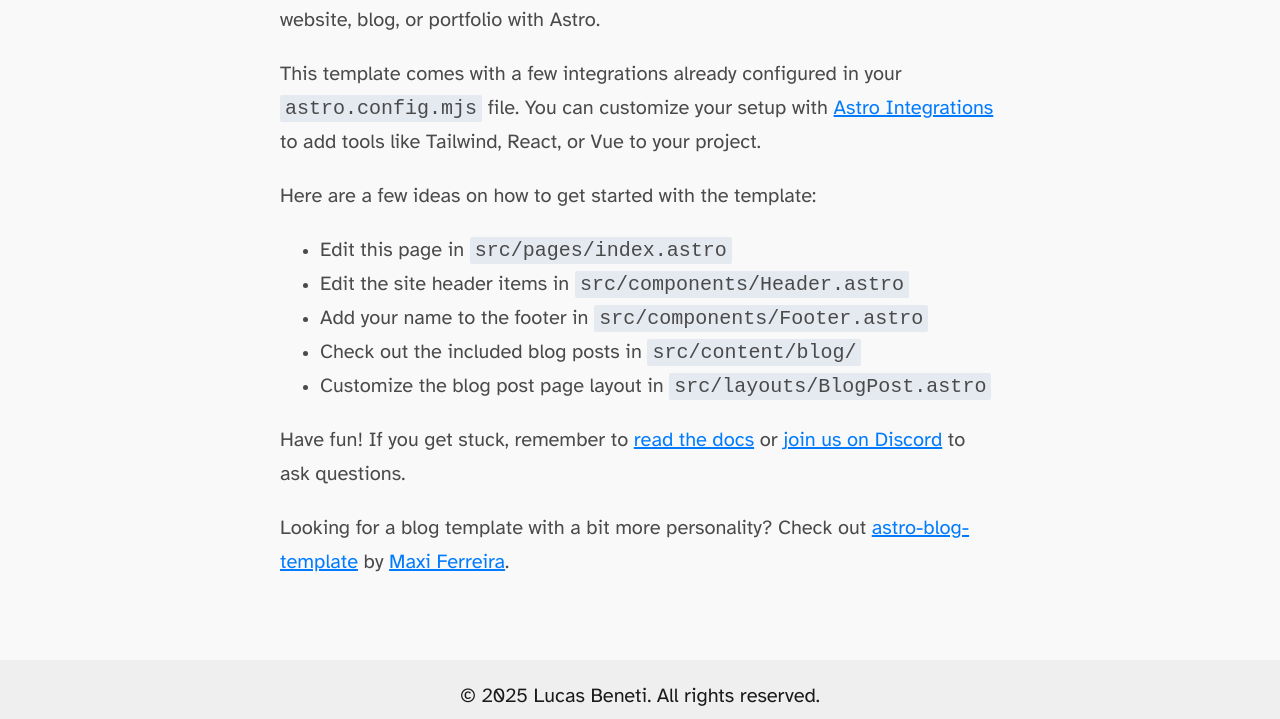
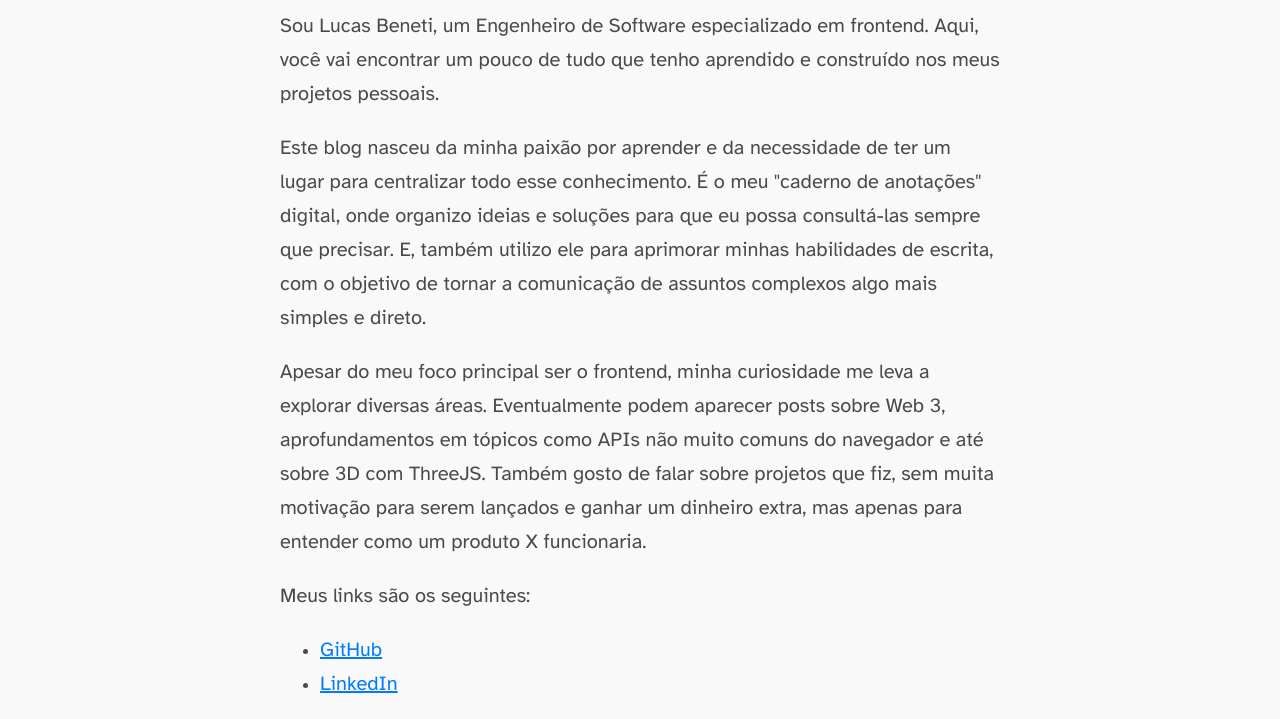
Before and after one commit to LucasBeneti/personal-blog, an Astro site: page / in a window 1280 px wide. Shown: the part 295-1014 px from the top of the page. Built offline with nearby package versions, Linux system fonts and the light colour scheme; Astro itself is replaced by a stand-in of ours.

Commit message:
home rewrite

```diff
--- a/src/pages/index.astro
+++ b/src/pages/index.astro
@@ -13,36 +13,16 @@ import { SITE_DESCRIPTION, SITE_TITLE } from '../consts';
 	<body>
 		<Header />
 		<main>
-			<h1>🧑‍🚀 Hello, Astronaut!</h1>
-			<p>
-				Welcome to the official <a href="https://astro.build/">Astro</a> blog starter template. This
-				template serves as a lightweight, minimally-styled starting point for anyone looking to build
-				a personal website, blog, or portfolio with Astro.
-			</p>
-			<p>
-				This template comes with a few integrations already configured in your
-				<code>astro.config.mjs</code> file. You can customize your setup with
-				<a href="https://astro.build/integrations">Astro Integrations</a> to add tools like Tailwind,
-				React, or Vue to your project.
-			</p>
-			<p>Here are a few ideas on how to get started with the template:</p>
+			<h1>Olá, e bem-vindo(a) ao meu espaço!</h1>
+			<p>Sou Lucas Beneti, um Engenheiro de Software especializado em frontend. Aqui, você vai encontrar um pouco de tudo que tenho aprendido e construído nos meus projetos pessoais.</p>
+			<p>Este blog nasceu da minha paixão por aprender e da necessidade de ter um lugar para centralizar todo esse conhecimento. É o meu "caderno de anotações" digital, onde organizo ideias e soluções para que eu possa consultá-las sempre que precisar. E, também utilizo ele para aprimorar minhas habilidades de escrita, com o objetivo de tornar a comunicação de assuntos complexos algo mais simples e direto.</p>
+			<p>Apesar do meu foco principal ser o frontend, minha curiosidade me leva a explorar diversas áreas. Eventualmente podem aparecer posts sobre Web 3, aprofundamentos em tópicos como APIs não muito comuns do navegador e até sobre 3D com ThreeJS. Também gosto de falar sobre projetos que fiz, sem muita motivação para serem lançados e ganhar um dinheiro extra, mas apenas para entender como um produto X funcionaria.</p>
+			<p>Meus links são os seguintes:</p>
 			<ul>
-				<li>Edit this page in <code>src/pages/index.astro</code></li>
-				<li>Edit the site header items in <code>src/components/Header.astro</code></li>
-				<li>Add your name to the footer in <code>src/components/Footer.astro</code></li>
-				<li>Check out the included blog posts in <code>src/content/blog/</code></li>
-				<li>Customize the blog post page layout in <code>src/layouts/BlogPost.astro</code></li>
+				<li><a href="https://github.com/lucasbeneti" target="_blank">GitHub</a></li>
+				<li><a href="www.linkedin.com/in/lucas-beneti-a793ba152" target="_blank">LinkedIn</a></li>
 			</ul>
-			<p>
-				Have fun! If you get stuck, remember to
-				<a href="https://docs.astro.build/">read the docs</a>
-				or <a href="https://astro.build/chat">join us on Discord</a> to ask questions.
-			</p>
-			<p>
-				Looking for a blog template with a bit more personality? Check out
-				<a href="https://github.com/Charca/astro-blog-template">astro-blog-template</a>
-				by <a href="https://twitter.com/Charca">Maxi Ferreira</a>.
-			</p>
+			<p>Boa leitura!</p>
 		</main>
 		<Footer />
 	</body>
```
